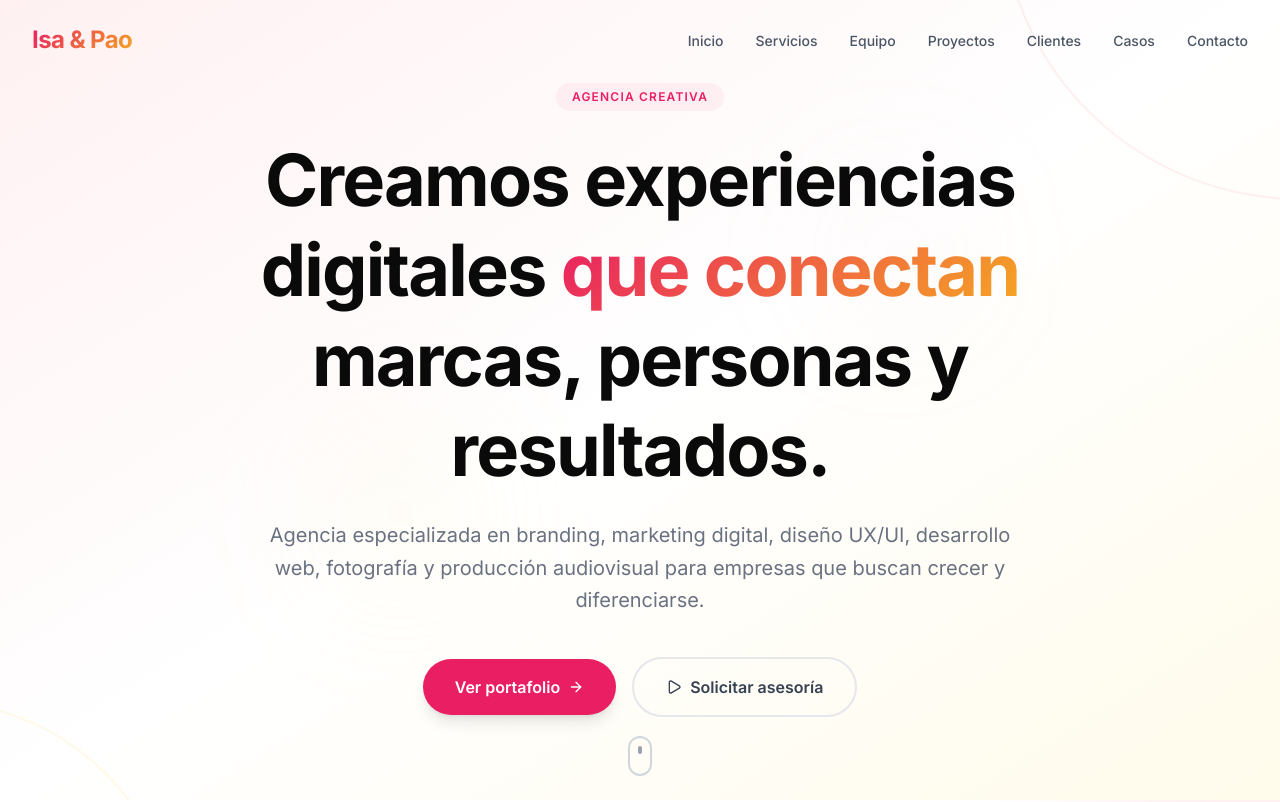
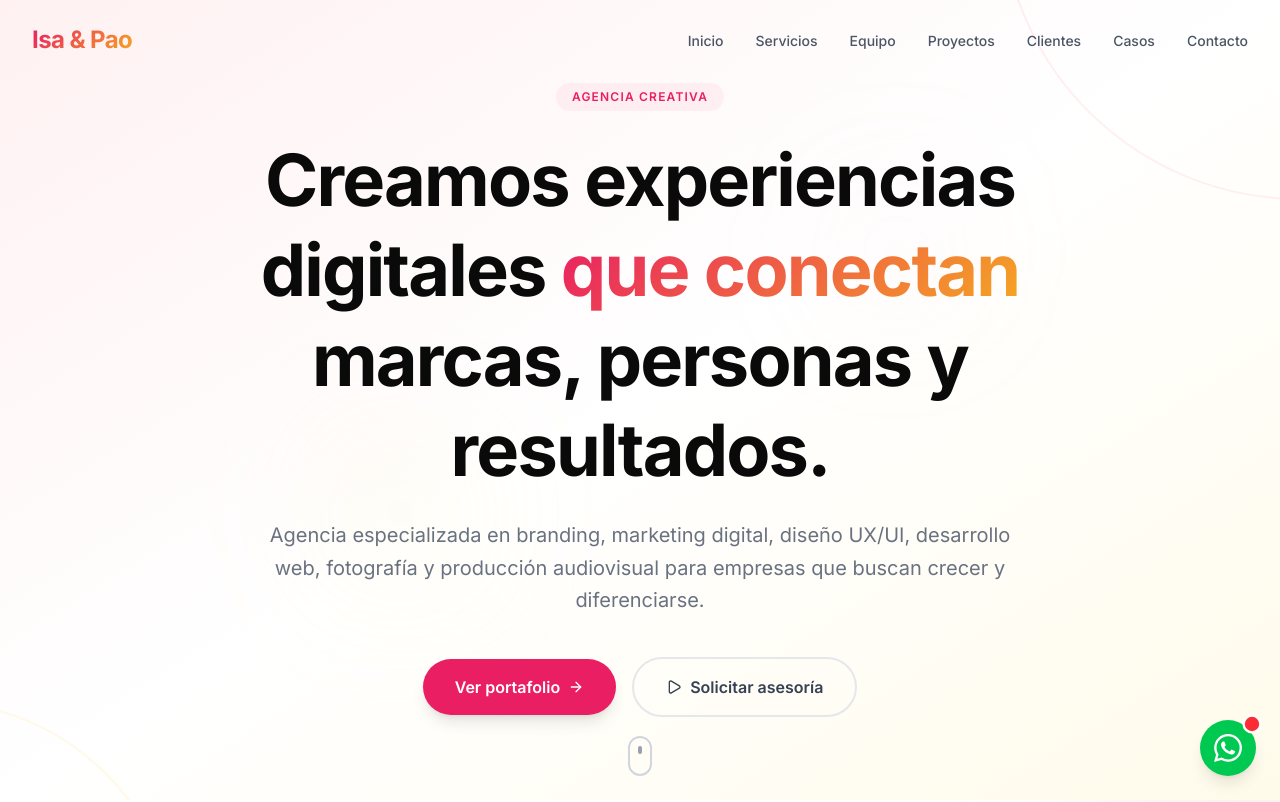
Before and after one commit to icristinahincapie-pantone/Portafolio-Isa-y-Pao, a Next.js app: page / in a window 1280 px wide. Shown: the top 802 px of the page. Built offline with nearby package versions, Linux system fonts and the light colour scheme.

Commit message:
Agregar botón flotante WhatsApp, actualizar links e imágenes de proyectos

```diff
--- a/package.json
+++ b/package.json
@@ -10,12 +10,12 @@
   },
   "dependencies": {
     "clsx": "^2.1.1",
-    "tailwind-merge": "^3.2.0",
     "framer-motion": "^12.42.0",
     "lucide-react": "^1.21.0",
     "next": "^16.2.9",
     "react": "^19.2.4",
-    "react-dom": "^19.2.4"
+    "react-dom": "^19.2.4",
+    "tailwind-merge": "^3.6.0"
   },
   "devDependencies": {
     "@tailwindcss/postcss": "^4",
--- a/src/app/layout.tsx
+++ b/src/app/layout.tsx
@@ -1,6 +1,7 @@
 import type { Metadata } from "next";
 import { Inter } from "next/font/google";
 import "./globals.css";
+import WhatsAppButton from "@/components/WhatsAppButton";
 
 const inter = Inter({
   variable: "--font-inter",
@@ -38,6 +39,7 @@
     <html lang="es" className={`${inter.variable} h-full antialiased`}>
       <body className="min-h-full flex flex-col bg-background text-foreground">
         {children}
+        <WhatsAppButton />
       </body>
     </html>
   );
--- a/src/components/Projects.tsx
+++ b/src/components/Projects.tsx
@@ -9,14 +9,16 @@
     category: "Branding",
     description: "Renovación completa de identidad visual para empresa del sector salud.",
     results: "Aumento del 40% en reconocimiento de marca",
-    image: "https://images.unsplash.com/photo-1626785774573-4b799315345d?w=600&q=80",
+    image: "https://mir-s3-cdn-cf.behance.net/projects/max_808_webp/e5e419245685623.Y3JvcCwyNTgzLDIwMjAsMCw2.jpg",
+    link: "https://www.behance.net/search/projects/branding%20brand%20identity?tracking_source=typeahead_search_suggestion",
   },
   {
     title: "E-commerce Platform",
     category: "Desarrollo web",
     description: "Tienda online con experiencia de usuario optimizada para conversión.",
     results: "35% de incremento en ventas online",
-    image: "https://images.unsplash.com/photo-1556742049-0cfed4f6a45d?w=600&q=80",
+    image: "https://mir-s3-cdn-cf.behance.net/projects/max_808_webp/9d9a1e136461391.Y3JvcCwxNjE2LDEyNjQsMCww.jpg",
+    link: "https://www.behance.net/search/projects/ecommerce%20web%20design?tracking_source=typeahead_search_suggestion",
   },
   {
     title: "App Financiera",
--- /dev/null
+++ b/src/components/WhatsAppButton.tsx
@@ -0,0 +1,32 @@
+"use client";
+
+import { motion } from "framer-motion";
+
+export default function WhatsAppButton() {
+  return (
+    <motion.a
+      href="https://wa.me/573137144726"
+      target="_blank"
+      rel="noopener noreferrer"
+      initial={{ scale: 0, opacity: 0 }}
+      animate={{ scale: 1, opacity: 1 }}
+      transition={{ delay: 1, duration: 0.4, ease: "easeOut" }}
+      className="fixed bottom-6 right-6 z-50 w-14 h-14 rounded-full bg-green-500 hover:bg-green-600 shadow-lg hover:shadow-green-500/30 flex items-center justify-center transition-all duration-300"
+      aria-label="WhatsApp"
+    >
+      <svg
+        xmlns="http://www.w3.org/2000/svg"
+        viewBox="0 0 24 24"
+        fill="white"
+        className="w-7 h-7"
+      >
+        <path d="M17.472 14.382c-.297-.149-1.758-.867-2.03-.967-.273-.099-.471-.148-.67.15-.197.297-.767.966-.94 1.164-.173.199-.347.223-.644.075-.297-.15-1.255-.463-2.39-1.475-.883-.788-1.48-1.761-1.653-2.059-.173-.297-.018-.458.13-.606.134-.133.298-.347.446-.52.149-.174.198-.298.298-.497.099-.198.05-.371-.025-.52-.075-.149-.669-1.612-.916-2.207-.242-.579-.487-.5-.669-.51-.173-.008-.371-.01-.57-.01-.198 0-.52.074-.792.372-.272.297-1.04 1.016-1.04 2.479 0 1.462 1.065 2.875 1.213 3.074.149.198 2.096 3.2 5.077 4.487.709.306 1.262.489 1.694.625.712.227 1.36.195 1.871.118.571-.085 1.758-.719 2.006-1.413.248-.694.248-1.289.173-1.413-.074-.124-.272-.198-.57-.347m-5.421 7.403h-.004a9.87 9.87 0 01-5.031-1.378l-.361-.214-3.741.982.998-3.648-.235-.374a9.86 9.86 0 01-1.51-5.26c.001-5.45 4.436-9.884 9.888-9.884 2.64 0 5.122 1.03 6.988 2.898a9.825 9.825 0 012.893 6.994c-.003 5.45-4.437 9.884-9.885 9.884m8.413-18.297A11.815 11.815 0 0012.05 0C5.495 0 .16 5.335.157 11.892c0 2.096.547 4.142 1.588 5.945L.057 24l6.305-1.654a11.882 11.882 0 005.683 1.448h.005c6.554 0 11.89-5.335 11.893-11.893a11.821 11.821 0 00-3.48-8.413z" />
+      </svg>
+      <motion.span
+        className="absolute -top-1 -right-1 w-4 h-4 bg-red-500 rounded-full border-2 border-white"
+        animate={{ scale: [1, 1.2, 1] }}
+        transition={{ duration: 2, repeat: Infinity }}
+      />
+    </motion.a>
+  );
+}
```
Also changed, not shown: 1 other file (tests, documents, lock files or other folders).
